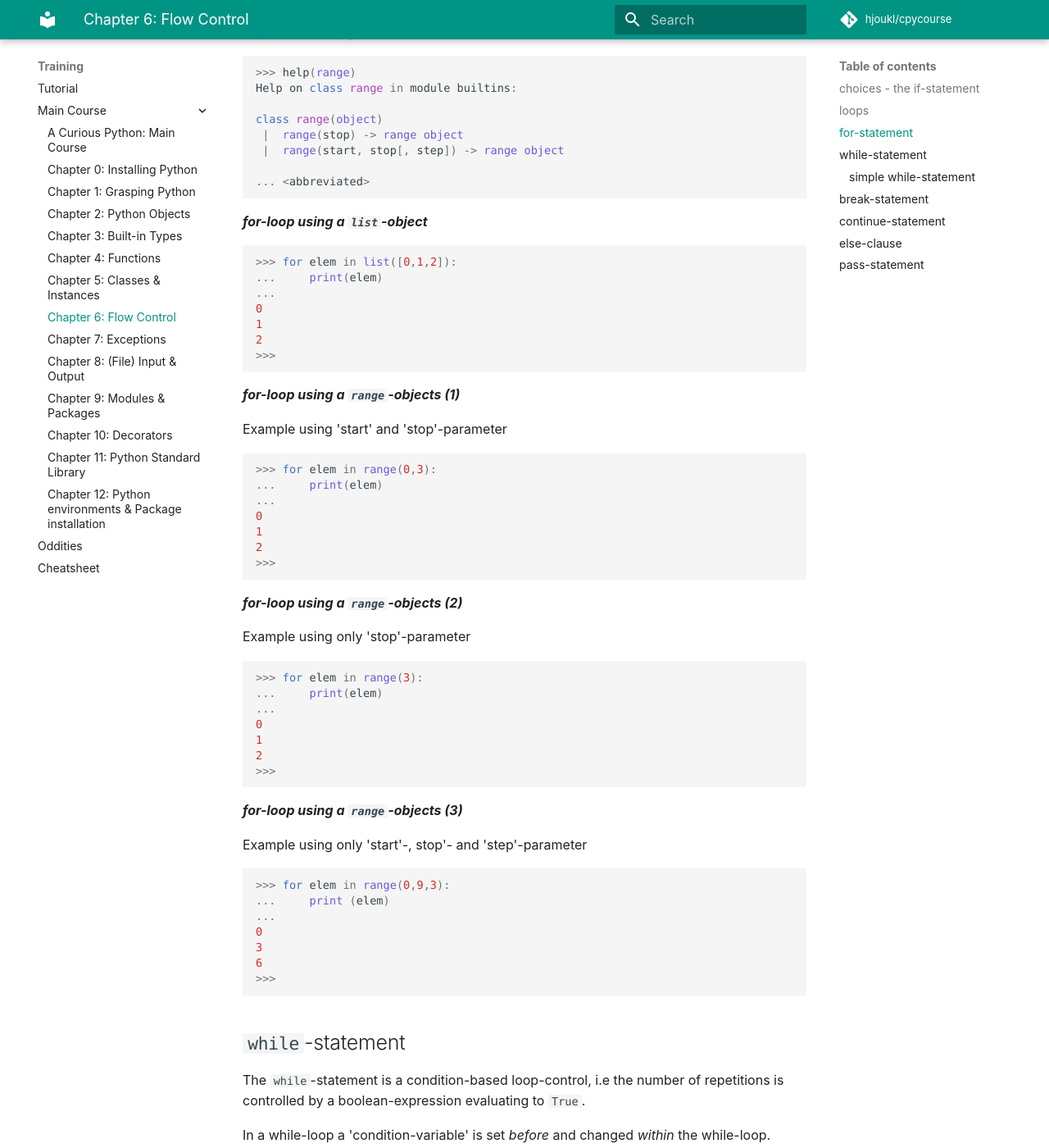
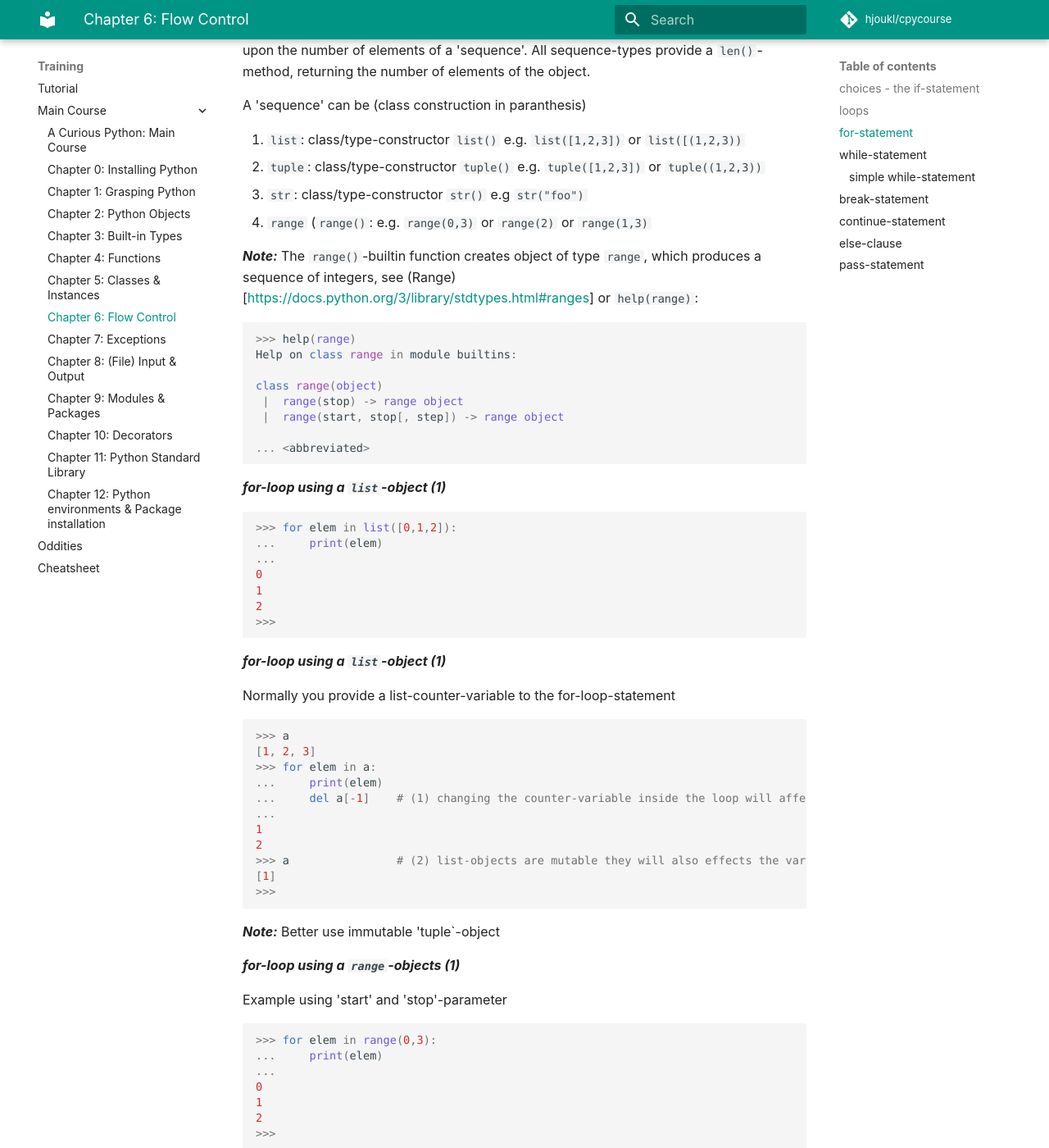
Before and after one commit to rkluger68/cpycourse, an MkDocs documentation site: the page built from docs/training/main-course/flow-control.md, in a window 1280 px wide and 1400 px high, scrolled down 893 px. Shown: the whole window at 82% size. Built offline with MkDocs 1.6.1 and Material for MkDocs 9.7.7, drawn with Linux system fonts in a browser that asks for light colours; comment, search, counter and statistics services are not loaded; some of the changed text lies outside the part shown.

Commit message:
Update flow-control.md
some additions

````diff
--- a/docs/training/main-course/flow-control.md
+++ b/docs/training/main-course/flow-control.md
@@ -4,8 +4,22 @@
 
 ## choices - the `if`-statement
 
+The `if`-statement provides condtional-execution of code-blocks, see also Python docs [`if`-statement](https://docs.python.org/3/tutorial/controlflow.html#if-statements).
+
+***`if`-statement example***
+
 ```python
-
+>>> a = 1
+>>> if a == 0:
+...     print('a is 0')
+... elif a == 1:
+...     print('a is 1')
+... elif a == 2:
+...     print('a is 2')
+... else:
+...     print('a neither 0, nor 1 or 2')
+...
+>>> a is 1
 ```
 
 ## loops
@@ -23,7 +37,7 @@
 
 ***Note:***
 The `range()`-builtin function creates object of type `range`, which produces a sequence of integers,
-see
+see (Range)[https://docs.python.org/3/library/stdtypes.html#ranges] or `help(range)`:
 ```python
 >>> help(range)
 Help on class range in module builtins:
@@ -36,7 +50,7 @@
 
 ```
 
-***for-loop using a `list`-object***
+***for-loop using a `list`-object (1)***
 
 ```python
 >>> for elem in list([0,1,2]):
@@ -47,6 +61,27 @@
 2
 >>>
 ```
+
+***for-loop using a `list`-object (1)***
+
+Normally you provide a list-counter-variable to the for-loop-statement
+
+```python
+>>> a
+[1, 2, 3]
+>>> for elem in a:
+...     print(elem)
+...     del a[-1]    # (1) changing the counter-variable inside the loop will affect number of repetitions
+...
+1
+2
+>>> a                # (2) list-objects are mutable they will also effects the variable i the outer-block
+[1]
+>>>
+```
+***Note:***
+Better use immutable 'tuple`-object
+
 
 ***for-loop using a `range`-objects (1)***
 
````
